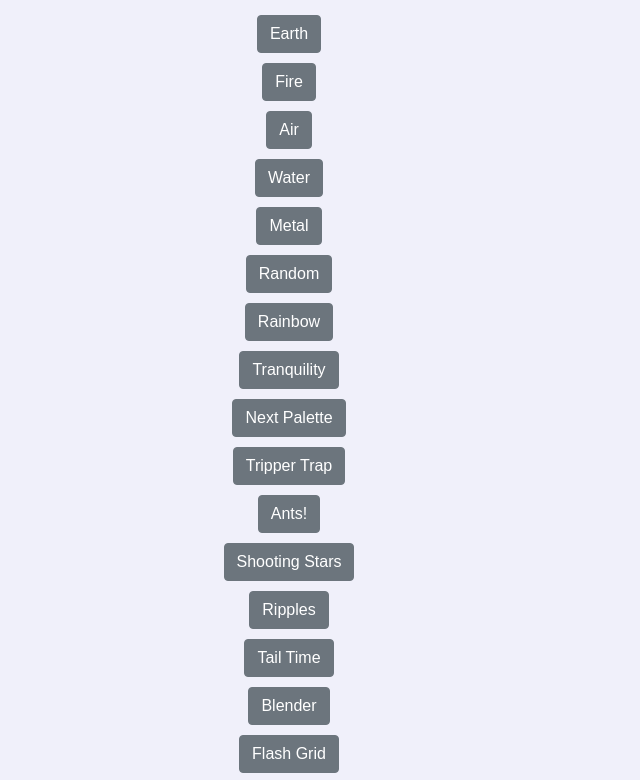
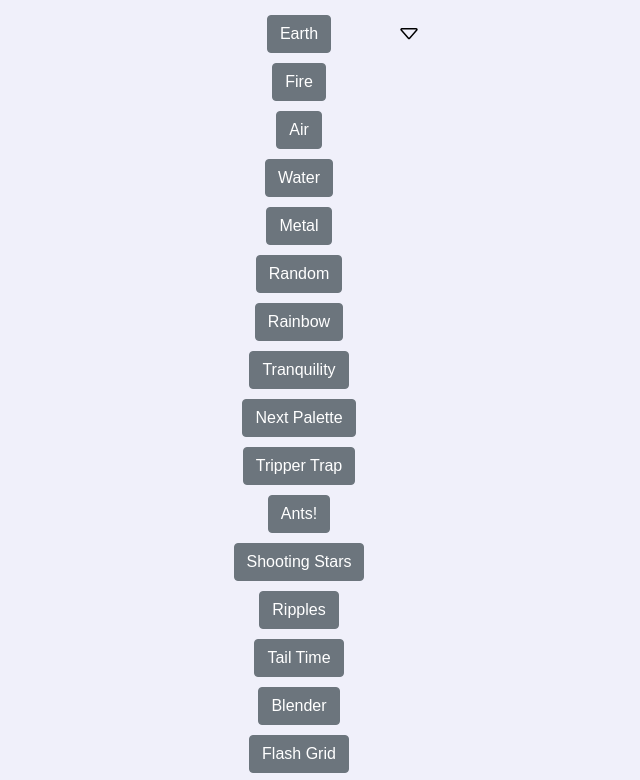
Before and after one commit to nathanStarchild/keeperOfTheDiamondLightCode, a plain HTML site: page data/index.html in a window 1280 px wide. Shown: the top 780 px of the page, without its empty margins (351-991 px from the left). Drawn offline with Linux system fonts and the light colour scheme.

Commit message:
maverick wip

```diff
--- a/data/index.html
+++ b/data/index.html
@@ -30,7 +30,8 @@
 <body>
     <div id="container">
         <div id="earthBtn" data-msgtype="20" class="btn btn-secondary control inputBtn">Earth</div>
-        <div id="fireBtn" data-msgtype="21" class="btn btn-secondary control inputBtn">Fire</div>
+        <button class="collapseBtn" type="button"><img class="caret" src="caret-down.svg"></button>
+        <div id="fireBtn" data-msgtype="21" class="btn btn-secondary control inputBtn inputDiv">Fire</div>
         <div id="airBtn" data-msgtype="22" class="btn btn-secondary control inputBtn">Air</div>
         <div id="waterBtn" data-msgtype="23" class="btn btn-secondary control inputBtn">Water</div>
         <div id="metalBtn" data-msgtype="24" class="btn btn-secondary control inputBtn">Metal</div>
--- a/data/main.js
+++ b/data/main.js
@@ -35,6 +35,11 @@ $(document).ready(function() {
         console.log(data)
         ws.send(JSON.stringify(data));
     })
+
+    $(".caret").click(function(){
+        console.log("clicked")
+        $(this).toggleClass("rotated")
+    });
 
 
     // $("#.form-control").on("input", function(event) {
--- a/data/style.css
+++ b/data/style.css
@@ -8,20 +8,58 @@ body{
     background-color: #F0F0FA;
 }
 
-#container {
+/* #container {
     display: flex;
     margin: 15px;
     flex-direction: column;
     justify-content: center;
     align-items: center;
-    /* gap: 5vw; */
+} */
+
+#container {
+    display: grid;
+    grid-template-columns: 50px 150px 50px;
+    margin: auto;
+    width: 250px;
+    padding-top: 15px;
+    gap: 10px;
 }
 
-.control {
+/* .control {
     margin-bottom: 10px;
-}
+} */
 
 
 .slider-label {
     width: 150px;
 }
+
+.inputBtn {
+    grid-column: 2 / 3;
+    place-self: center;
+}
+
+.collapseDiv {
+    place-self: center;
+}
+
+.collapseBtn {
+    border: none;
+    background-color: inherit;
+    /* padding: 14px 28px; */
+    font-size: 16px;
+    cursor: pointer;
+    display: inline-block;
+    place-self: center;
+  }
+
+  .caret {
+      width: 1.5rem;
+      height: 1.5rem;
+      transition: 0.35s ease;
+      transform-origin: 50%;
+  }
+
+  .rotated {
+      transform: rotate(180deg);
+  }
```
Also changed, not shown: data/caret-down.svg (added).
